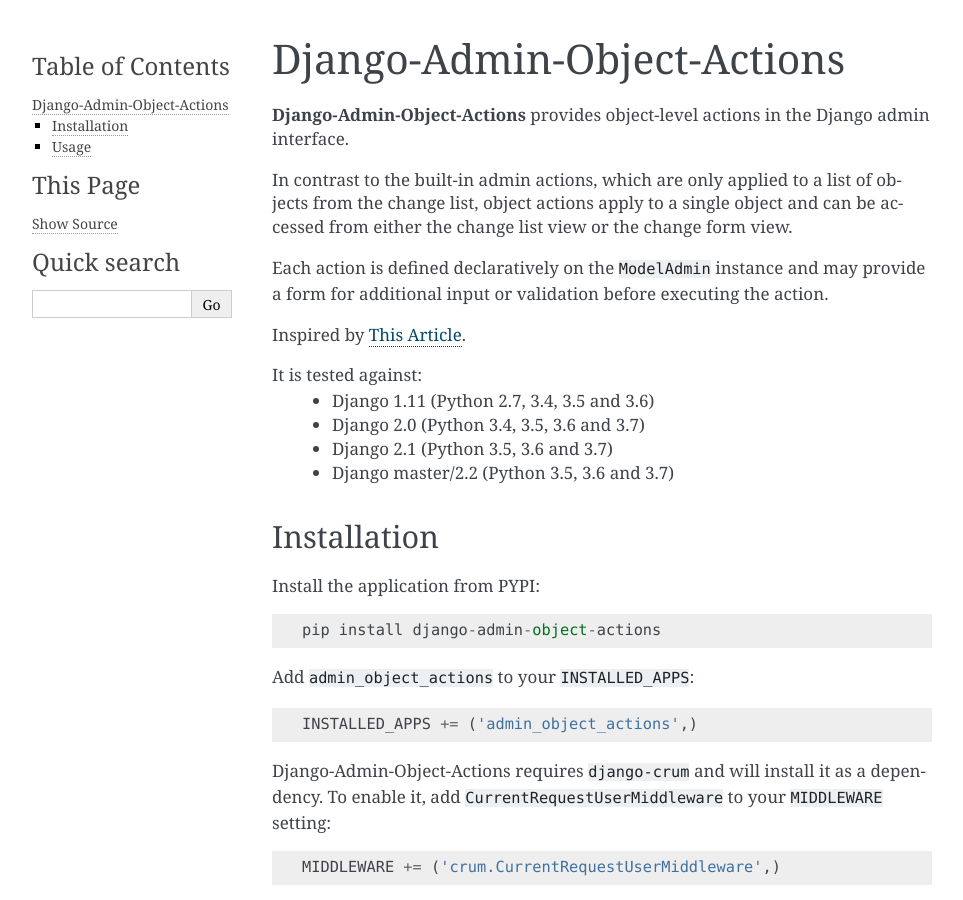
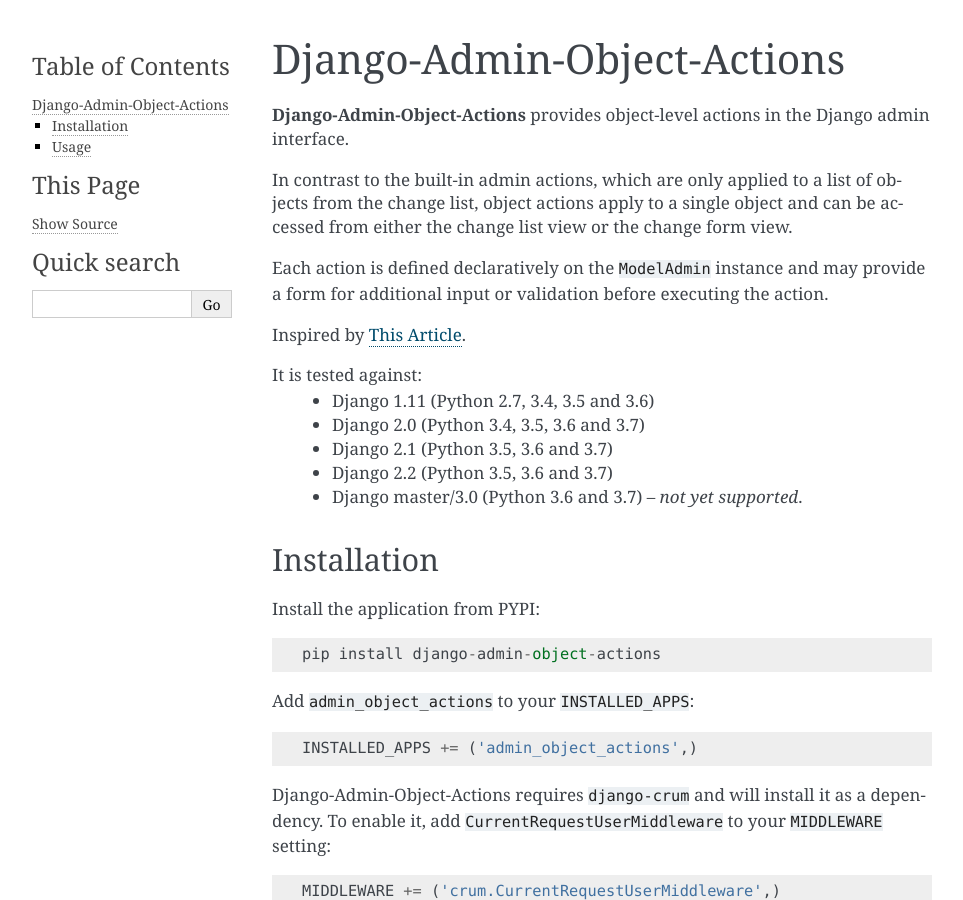
Before and after one commit to ninemoreminutes/django-admin-object-actions, a Sphinx documentation site: the page built from docs/index.rst, in a window 1280 px wide and 900 px high. Shown: the whole window, without its empty margins (148-1111 px from the left). Built offline with Sphinx 7.4.7, drawn with Linux system fonts in a browser that asks for light colours.

```diff
--- a/README.rst
+++ b/README.rst
@@ -21,7 +21,9 @@ It is tested against:
  * Django 1.11 (Python 2.7, 3.4, 3.5 and 3.6)
  * Django 2.0 (Python 3.4, 3.5, 3.6 and 3.7)
  * Django 2.1 (Python 3.5, 3.6 and 3.7)
- * Django master/2.2 (Python 3.5, 3.6 and 3.7)
+ * Django 2.2 (Python 3.5, 3.6 and 3.7)
+ * Django master/3.0 (Python 3.6 and 3.7) -- *not yet supported*.
+
 
 .. |Build Status| image:: http://img.shields.io/travis/ninemoreminutes/django-admin-object-actions.svg
    :target: https://travis-ci.org/ninemoreminutes/django-admin-object-actions
--- a/docs/index.rst
+++ b/docs/index.rst
@@ -22,7 +22,8 @@ It is tested against:
  * Django 1.11 (Python 2.7, 3.4, 3.5 and 3.6)
  * Django 2.0 (Python 3.4, 3.5, 3.6 and 3.7)
  * Django 2.1 (Python 3.5, 3.6 and 3.7)
- * Django master/2.2 (Python 3.5, 3.6 and 3.7)
+ * Django 2.2 (Python 3.5, 3.6 and 3.7)
+ * Django master/3.0 (Python 3.6 and 3.7) -- *not yet supported*.
 
 Installation
 ------------
--- a/setup.cfg
+++ b/setup.cfg
@@ -26,6 +26,7 @@ classifiers =
 	Framework :: Django :: 1.11
 	Framework :: Django :: 2.0
 	Framework :: Django :: 2.1
+	Framework :: Django :: 2.2
 	Intended Audience :: Developers
 	License :: OSI Approved :: BSD License
 	Operating System :: OS Independent
```
Also changed, not shown: 2 other files.
